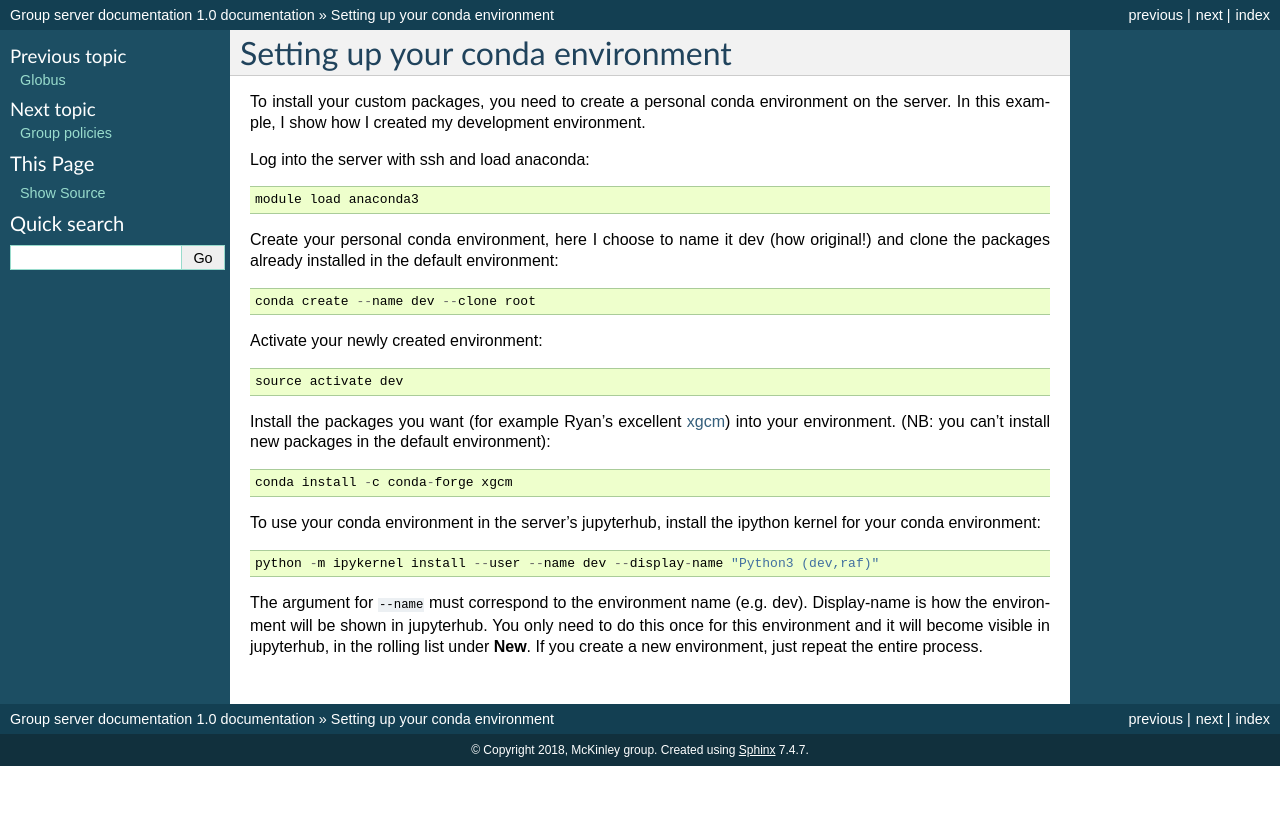
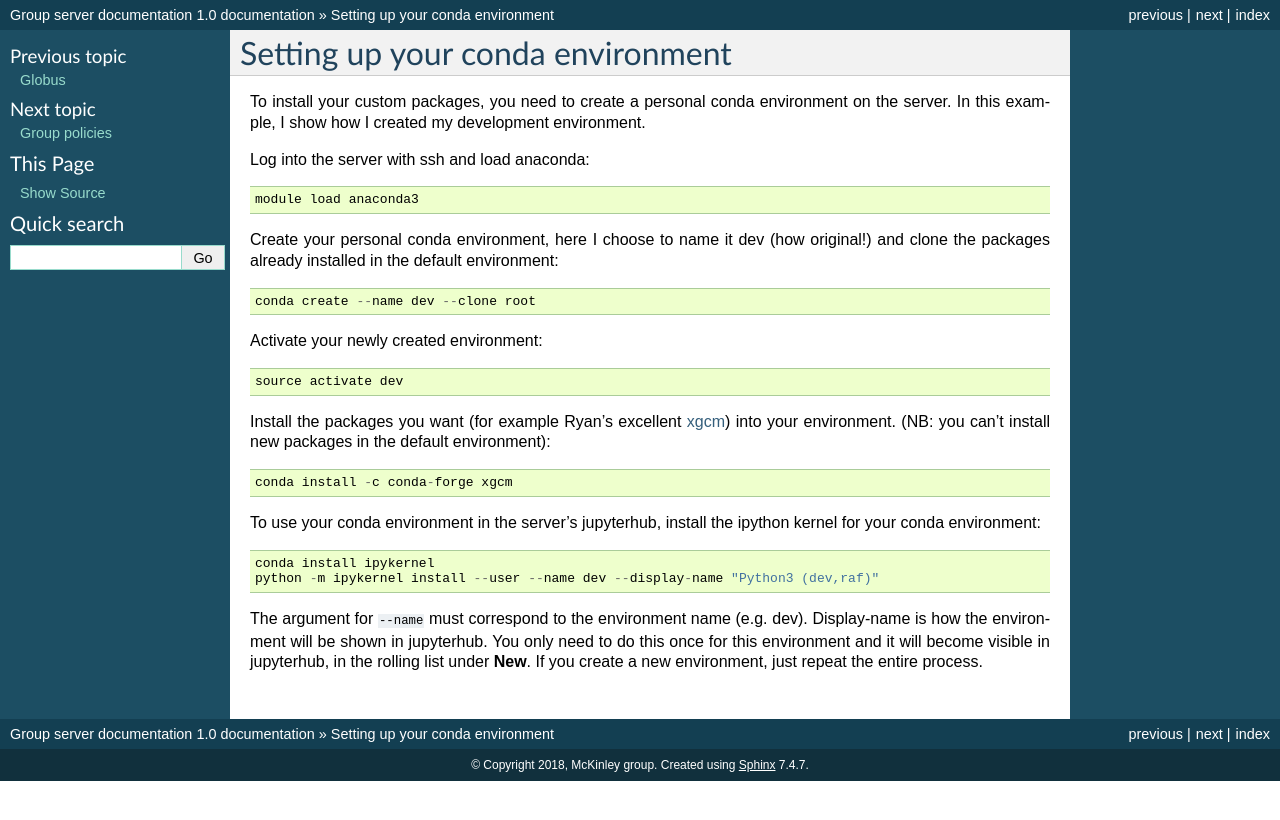
Before and after one commit to raphaeldussin/server_howto, a Sphinx documentation site: the page built from docs/conda_env.rst, in a window 1280 px wide. Shown: the top 820 px of the page. Built offline with Sphinx 7.4.7, drawn with Linux system fonts in a browser that asks for light colours.

Commit message:
recent prod needs ipykernel

```diff
--- a/docs/conda_env.rst
+++ b/docs/conda_env.rst
@@ -26,6 +26,7 @@ into your environment. (NB: you can't install new packages in the default enviro
 To use your conda environment in the server's jupyterhub,
 install the ipython kernel for your conda environment::
 
+    conda install ipykernel
     python -m ipykernel install --user --name dev --display-name "Python3 (dev,raf)"
 
 The argument for ``--name`` must correspond to the environment name (e.g. dev).
```
